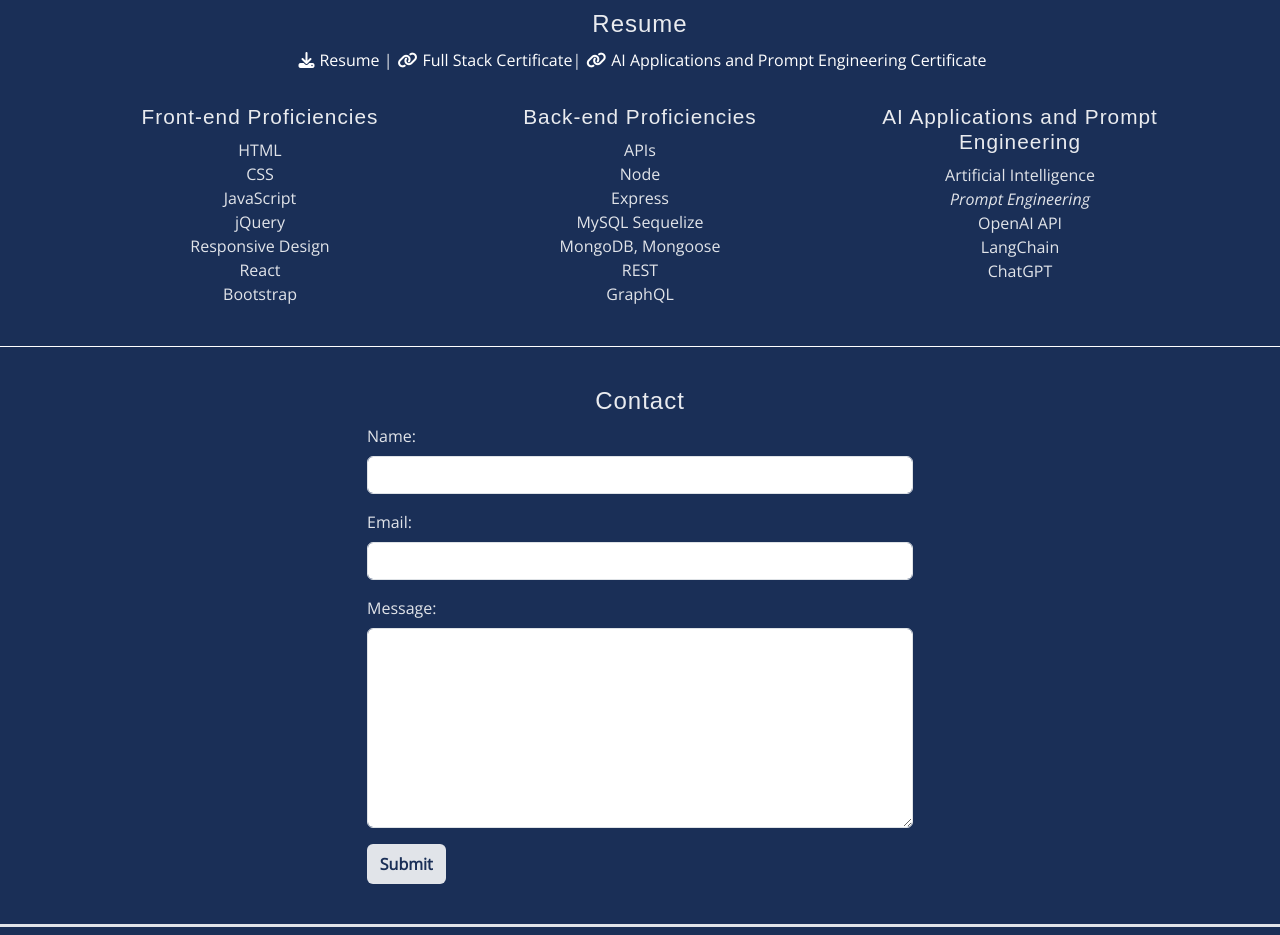
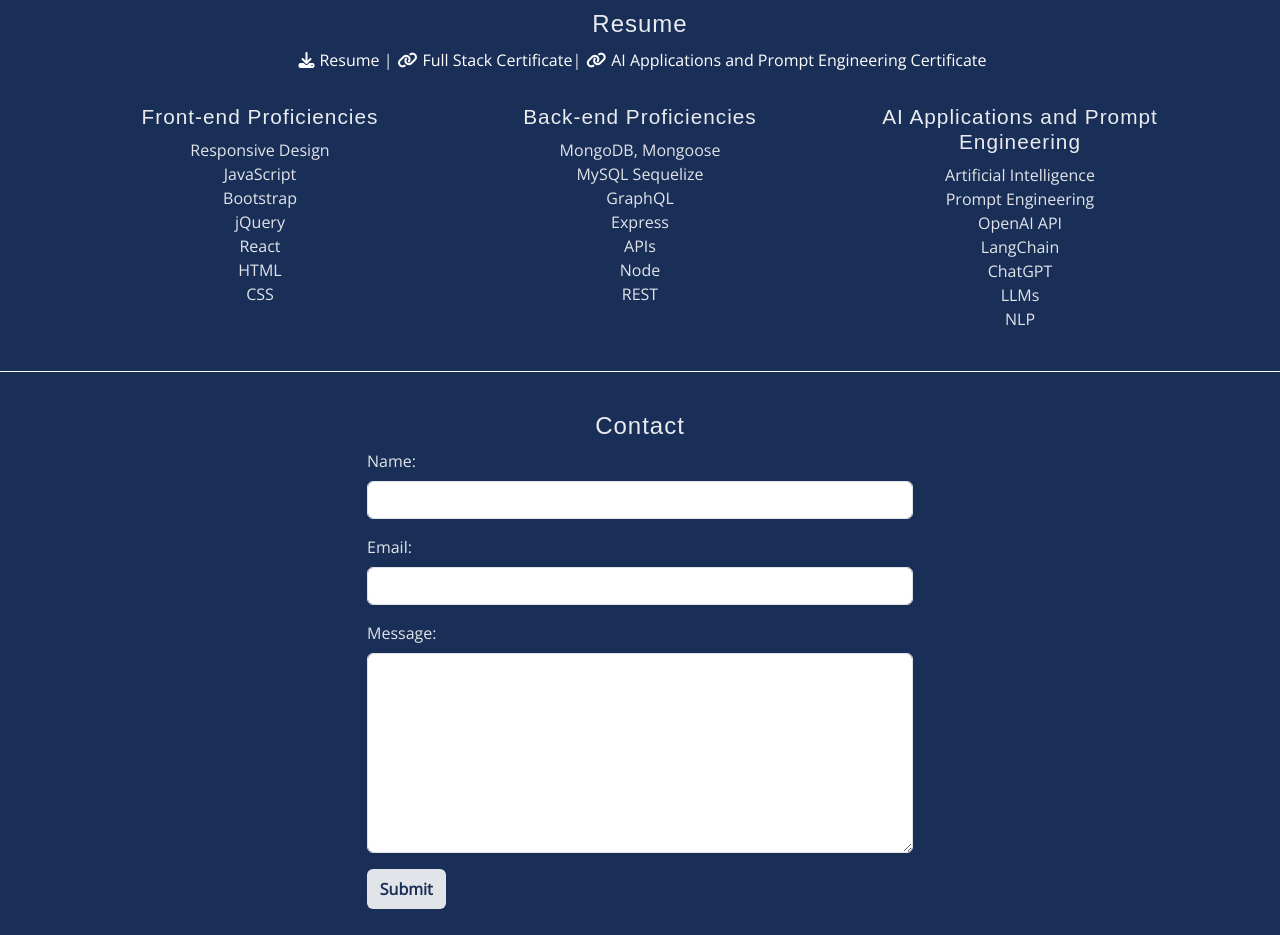
Before and after one commit to SKhai77/my-react-portfolio, a React (Vite) app: page /resume in a window 1280 px wide. Shown: the part 1320-2255 px from the top of the page. Built offline with nearby package versions, Linux system fonts and the light colour scheme; a web font is replaced by a local one.

Commit message:
Update and Rearrange the lists

```diff
--- a/src/pages/Resume.jsx
+++ b/src/pages/Resume.jsx
@@ -41,26 +41,26 @@ function Resume() {
               <Col>
                 <h3 className="mt-3">Front-end Proficiencies</h3>
                 <ul className="list-group">
+                  <li>Responsive Design</li>
+                  <li>JavaScript</li>
+                  <li>Bootstrap</li>
+                  <li>jQuery</li>
+                  <li>React</li>
                   <li>HTML</li>
                   <li>CSS</li>
-                  <li>JavaScript</li>
-                  <li>jQuery</li>
-                  <li>Responsive Design</li>
-                  <li>React</li>
-                  <li>Bootstrap</li>
                 </ul>
               </Col>
 
               <Col>
                 <h3 className="mt-3">Back-end Proficiencies</h3>
                 <ul className="list-group">
+                  <li>MongoDB, Mongoose</li>
+                  <li>MySQL Sequelize</li>
+                  <li>GraphQL</li>
+                  <li>Express</li>
                   <li>APIs</li>
                   <li>Node</li>
-                  <li>Express</li>
-                  <li>MySQL Sequelize</li>
-                  <li>MongoDB, Mongoose</li>
                   <li>REST</li>
-                  <li>GraphQL</li>
                 </ul>
               </Col>
 
@@ -68,10 +68,12 @@ function Resume() {
                 <h3 className="mt-3">AI Applications and Prompt Engineering</h3>
                 <ul className="list-group">
                   <li>Artificial Intelligence</li>
-                  <i>Prompt Engineering</i>
+                  <li>Prompt Engineering</li>
                   <li>OpenAI API</li>
                   <li>LangChain</li>
                   <li>ChatGPT</li>
+                  <li>LLMs</li>
+                  <li>NLP</li>
                 </ul>
               </Col>
             </Row>
```
